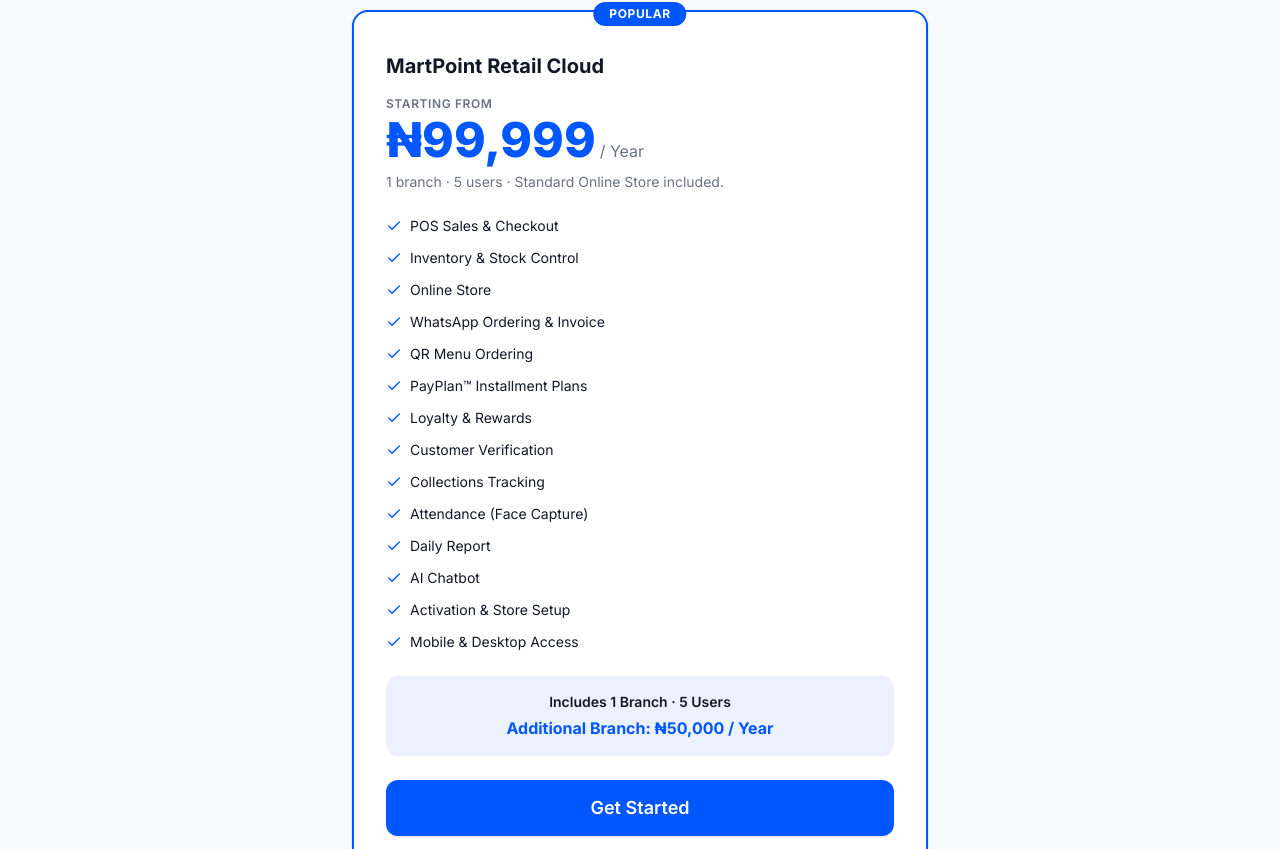
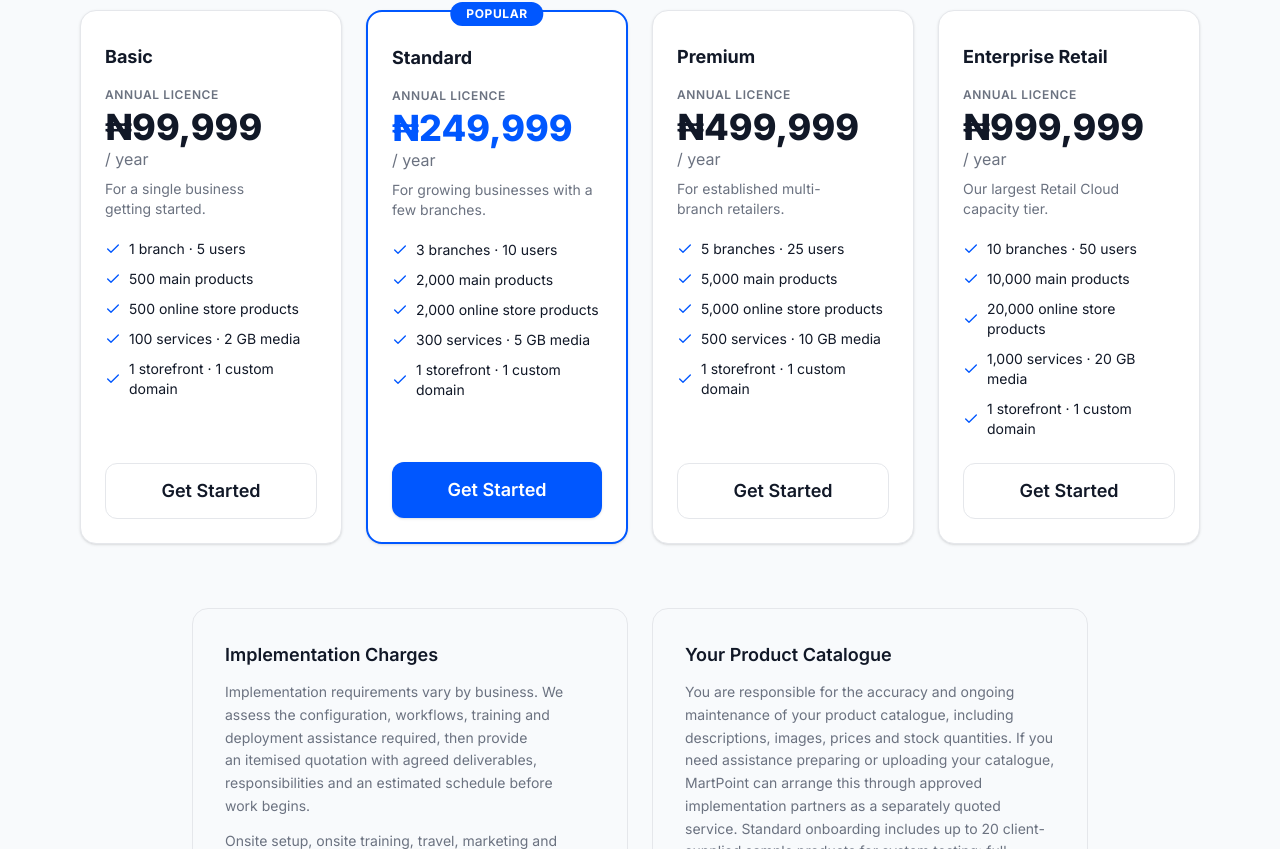
Before and after one commit to avariodigitals/martpointPOS, a Next.js app: page /martpoint-retail in a window 1280 px wide. Shown: the part 5911-6760 px from the top of the page. Built offline with nearby package versions, Linux system fonts and the light colour scheme; no server answers.

Commit message:
feat(retail): show all four plans on martpoint-retail pricing section
Extracted PlanCard into components/pricing/plan-card (shared with
/pricing) and replaced the lone 'starting from' card under 'Simple
Pricing. No Confusing Plans.' with the full four-plan grid.

```diff
--- a/app/martpoint-retail/page.tsx
+++ b/app/martpoint-retail/page.tsx
@@ -14,6 +14,8 @@
 import { Button } from "@/components/ui/button"
 import { SectionHeader } from "@/components/shared/section-header"
 import { readSettings } from "@/lib/settings"
+import { resolveCloudPlans } from "@/lib/pricing-plans"
+import { PlanCard } from "@/components/pricing/plan-card"
 import {
   ArrowRight,
   Check,
@@ -238,21 +240,7 @@
 
 export default async function MartPointRetailPage() {
   const settings = await readSettings()
-  const pricing = (settings?.pricing as Record<string, unknown>) || {}
-  const cloud = (pricing.cloud as {
-    name?: string
-    price?: string
-    period?: string
-    badge?: string
-    description?: string
-    implementationNote?: string
-    features?: string[]
-    branchesIncluded?: number
-    usersIncluded?: number
-    branchAddonPrice?: string
-    ctaLink?: string
-    ctaText?: string
-  }) || {}
+  const plans = resolveCloudPlans(settings)
 
   return (
     <>
@@ -576,61 +564,10 @@
             </div>
 
             {/* Pricing Cards */}
-            <div className="grid grid-cols-1 gap-6 max-w-xl mx-auto mb-16">
-              {/* Cloud Plan */}
-              <div className="relative rounded-2xl border-2 border-retail bg-card p-8 shadow-sm">
-                <div className="absolute -top-3 left-1/2 -translate-x-1/2">
-                  <span className="inline-block rounded-full bg-retail px-4 py-1 text-xs font-bold uppercase tracking-wider text-white">
-                    {cloud.badge || "Popular"}
-                  </span>
-                </div>
-                <h3 className="text-xl font-bold text-foreground mt-2">{cloud.name || "MartPoint Retail Cloud"}</h3>
-                <p className="mt-4 text-xs font-semibold uppercase tracking-wider text-muted-foreground">Starting from</p>
-                <div className="mt-1 flex items-baseline gap-1">
-                  <span className="text-4xl sm:text-5xl font-extrabold text-retail">{cloud.price || "₦99,999"}</span>
-                  <span className="text-muted-foreground">{cloud.period || "/ Year"}</span>
-                </div>
-                <p className="mt-2 text-sm text-muted-foreground">
-                  {cloud.description || "1 branch · 5 users · Standard Online Store included."}
-                </p>
-                {cloud.implementationNote && (
-                  <p className="mt-2 text-xs text-muted-foreground leading-relaxed">{cloud.implementationNote as string}</p>
-                )}
-                <ul className="mt-6 space-y-3">
-                  {((cloud.features as string[]) || [
-                    "POS Sales & Checkout",
-                    "Inventory & Stock Control",
-                    "Online Store",
-                    "WhatsApp Ordering & Invoice",
-                    "QR Menu Ordering",
-                    "PayPlan™ Installment Plans",
-                    "Loyalty & Rewards",
-                    "Customer Verification",
-                    "Collections Tracking",
-                    "Attendance (Face Capture)",
-                    "Daily Report",
-                    "AI Chatbot",
-                    "Activation & Store Setup",
-                    "Mobile & Desktop Access",
-                  ]).map((item: string) => (
-                    <li key={item} className="flex items-center gap-2 text-sm text-foreground">
-                      <Check className="w-4 h-4 text-retail shrink-0" />
-                      {item}
-                    </li>
-                  ))}
-                </ul>
-                <div className="mt-6 rounded-lg bg-retail-soft p-4 text-center">
-                  <p className="text-sm font-semibold text-foreground">Includes {(cloud.branchesIncluded as number) ?? 1} Branch · {(cloud.usersIncluded as number) ?? 5} Users</p>
-                  <p className="text-base font-bold text-retail mt-1">Additional Branch: {cloud.branchAddonPrice || "₦50,000 / Year"}</p>
-                </div>
-                <div className="mt-6">
-                  <Button asChild size="lg" variant="retail" className="w-full">
-                    <a href={(cloud.ctaLink as string) || "https://wa.me/+2348036028069?text=Hi%2C%20I%20came%20across%20your%20website%20and%20I%27m%20interested%20in%20the%20MartPoint%20Retail%20Cloud%20plan.%20Can%20we%20talk%3F"} target="_blank" rel="noopener noreferrer">
-                      {(cloud.ctaText as string) || "Get Started"}
-                    </a>
-                  </Button>
-                </div>
-              </div>
+            <div className="grid grid-cols-1 sm:grid-cols-2 lg:grid-cols-4 gap-6 max-w-6xl mx-auto mb-16">
+              {plans.map((plan) => (
+                <PlanCard key={plan.id} plan={plan} />
+              ))}
             </div>
 
             {/* Implementation & Product Catalogue Responsibilities */}
--- a/app/pricing/page.tsx
+++ b/app/pricing/page.tsx
@@ -28,13 +28,13 @@
 } from "lucide-react"
 import { cn } from "@/lib/utils"
 import { readSettings } from "@/lib/settings"
+import { PlanCard } from "@/components/pricing/plan-card"
 import {
   ADDONS,
   COMPARISON_GROUPS,
   formatNairaAmount,
   resolveCloudPlans,
   type CellValue,
-  type ResolvedCloudPlan,
 } from "@/lib/pricing-plans"
 
 export const metadata: Metadata = {
@@ -58,70 +58,7 @@
   },
 }
 
-function PlanCard({ plan }: { plan: ResolvedCloudPlan }) {
-  const isHighlighted = plan.badge !== ""
-  const isExternal = plan.ctaLink.startsWith("http")
 
-  return (
-    <div
-      className={`relative rounded-2xl ${isHighlighted ? "border-2 border-retail" : "border border-border"} bg-card p-6 shadow-sm flex flex-col`}
-    >
-      {isHighlighted && (
-        <div className="absolute -top-3 left-1/2 -translate-x-1/2">
-          <span className="inline-block rounded-full bg-retail px-4 py-1 text-xs font-bold uppercase tracking-wider text-white">
-            {plan.badge}
-          </span>
-        </div>
-      )}
-      <h3 className="text-lg font-bold text-foreground mt-2">{plan.displayName}</h3>
-      <p className="mt-4 text-xs font-semibold uppercase tracking-wider text-muted-foreground">Annual licence</p>
-      <div className="mt-1 flex flex-col items-start">
-        <span className={`text-3xl sm:text-4xl font-extrabold ${isHighlighted ? "text-retail" : "text-foreground"}`}>
-          {plan.priceText}
-        </span>
-        <span className="text-muted-foreground">/ year</span>
-      </div>
-      <p className="mt-2 text-sm text-muted-foreground">{plan.description}</p>
-
-      <ul className="mt-5 space-y-2.5 flex-1 text-sm">
-        <li className="flex items-center gap-2 text-foreground">
-          <Check className="w-4 h-4 text-retail shrink-0" />
-          {plan.limits.branches} branch{plan.limits.branches !== 1 ? "es" : ""} · {plan.limits.namedUsers} users
-        </li>
-        <li className="flex items-center gap-2 text-foreground">
-          <Check className="w-4 h-4 text-retail shrink-0" />
-          {plan.limits.mainProducts.toLocaleString("en-NG")} main products
-        </li>
-        <li className="flex items-center gap-2 text-foreground">
-          <Check className="w-4 h-4 text-retail shrink-0" />
-          {plan.limits.onlineProducts.toLocaleString("en-NG")} online store products
-        </li>
-        <li className="flex items-center gap-2 text-foreground">
-          <Check className="w-4 h-4 text-retail shrink-0" />
-          {plan.limits.services.toLocaleString("en-NG")} services · {plan.limits.mediaGb} GB media
-        </li>
-        <li className="flex items-center gap-2 text-foreground">
-          <Check className="w-4 h-4 text-retail shrink-0" />
-          {plan.limits.storefronts} storefront{plan.limits.storefronts !== 1 ? "s" : ""} · {plan.limits.customDomains} custom domain{plan.limits.customDomains !== 1 ? "s" : ""}
-        </li>
-      </ul>
-
-      <div className="mt-6">
-        {isExternal ? (
-          <Button asChild size="lg" variant={isHighlighted ? "retail" : "outline"} className="w-full">
-            <a href={plan.ctaLink} target="_blank" rel="noopener noreferrer">
-              {plan.ctaText}
-            </a>
-          </Button>
-        ) : (
-          <Button asChild size="lg" variant={isHighlighted ? "retail" : "outline"} className="w-full">
-            <a href={plan.ctaLink}>{plan.ctaText}</a>
-          </Button>
-        )}
-      </div>
-    </div>
-  )
-}
 
 const COMMON_INCLUSIONS: { icon: typeof ShoppingCart; label: string; desc: string }[] = [
   { icon: ShoppingCart, label: "POS sales & checkout", desc: "Fast counter sales on desktop or tablet" },
--- /dev/null
+++ b/components/pricing/plan-card.tsx
@@ -0,0 +1,68 @@
+import { Button } from "@/components/ui/button"
+import { Check } from "lucide-react"
+import type { ResolvedCloudPlan } from "@/lib/pricing-plans"
+
+export function PlanCard({ plan }: { plan: ResolvedCloudPlan }) {
+  const isHighlighted = plan.badge !== ""
+  const isExternal = plan.ctaLink.startsWith("http")
+
+  return (
+    <div
+      className={`relative rounded-2xl ${isHighlighted ? "border-2 border-retail" : "border border-border"} bg-card p-6 shadow-sm flex flex-col`}
+    >
+      {isHighlighted && (
+        <div className="absolute -top-3 left-1/2 -translate-x-1/2">
+          <span className="inline-block rounded-full bg-retail px-4 py-1 text-xs font-bold uppercase tracking-wider text-white">
+            {plan.badge}
+          </span>
+        </div>
+      )}
+      <h3 className="text-lg font-bold text-foreground mt-2">{plan.displayName}</h3>
+      <p className="mt-4 text-xs font-semibold uppercase tracking-wider text-muted-foreground">Annual licence</p>
+      <div className="mt-1 flex flex-col items-start">
+        <span className={`text-3xl sm:text-4xl font-extrabold ${isHighlighted ? "text-retail" : "text-foreground"}`}>
+          {plan.priceText}
+        </span>
+        <span className="text-muted-foreground">/ year</span>
+      </div>
+      <p className="mt-2 text-sm text-muted-foreground">{plan.description}</p>
+
+      <ul className="mt-5 space-y-2.5 flex-1 text-sm">
+        <li className="flex items-center gap-2 text-foreground">
+          <Check className="w-4 h-4 text-retail shrink-0" />
+          {plan.limits.branches} branch{plan.limits.branches !== 1 ? "es" : ""} · {plan.limits.namedUsers} users
+        </li>
+        <li className="flex items-center gap-2 text-foreground">
+          <Check className="w-4 h-4 text-retail shrink-0" />
+          {plan.limits.mainProducts.toLocaleString("en-NG")} main products
+        </li>
+        <li className="flex items-center gap-2 text-foreground">
+          <Check className="w-4 h-4 text-retail shrink-0" />
+          {plan.limits.onlineProducts.toLocaleString("en-NG")} online store products
+        </li>
+        <li className="flex items-center gap-2 text-foreground">
+          <Check className="w-4 h-4 text-retail shrink-0" />
+          {plan.limits.services.toLocaleString("en-NG")} services · {plan.limits.mediaGb} GB media
+        </li>
+        <li className="flex items-center gap-2 text-foreground">
+          <Check className="w-4 h-4 text-retail shrink-0" />
+          {plan.limits.storefronts} storefront{plan.limits.storefronts !== 1 ? "s" : ""} · {plan.limits.customDomains} custom domain{plan.limits.customDomains !== 1 ? "s" : ""}
+        </li>
+      </ul>
+
+      <div className="mt-6">
+        {isExternal ? (
+          <Button asChild size="lg" variant={isHighlighted ? "retail" : "outline"} className="w-full">
+            <a href={plan.ctaLink} target="_blank" rel="noopener noreferrer">
+              {plan.ctaText}
+            </a>
+          </Button>
+        ) : (
+          <Button asChild size="lg" variant={isHighlighted ? "retail" : "outline"} className="w-full">
+            <a href={plan.ctaLink}>{plan.ctaText}</a>
+          </Button>
+        )}
+      </div>
+    </div>
+  )
+}
```
